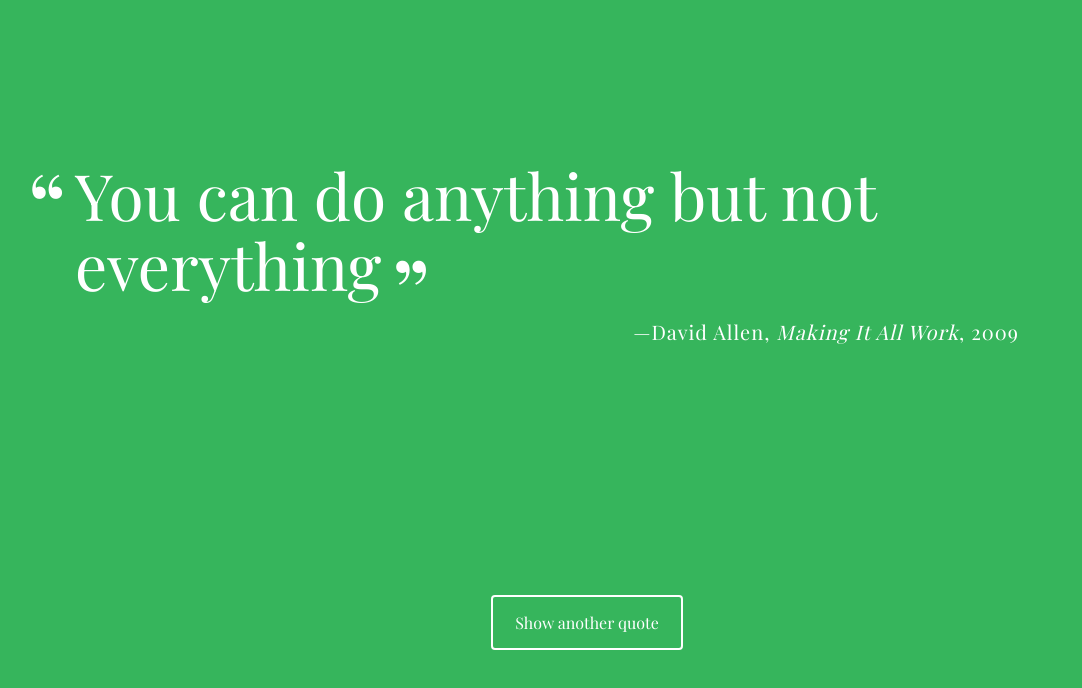
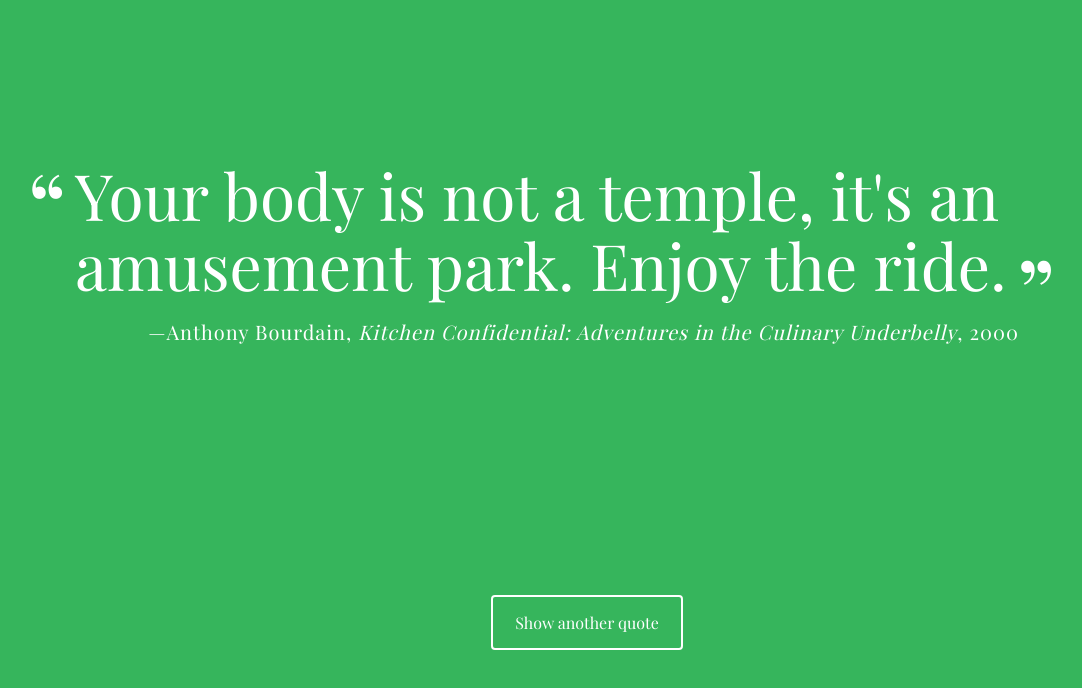
Before and after one commit to NMoore42/techdegree-project-1, a plain HTML site: page index.html in a window 1280 px wide. Both pictures are taken after a click on the button "Show another quote". Shown: the whole page, without its empty margins (53-1135 px from the left). Drawn offline with nearby package versions, Linux system fonts and the light colour scheme; a web font is replaced by a local one.

Commit message:
First Draft, Completed Code

```diff
--- a/index.html
+++ b/index.html
@@ -10,7 +10,7 @@
 <body>
   <div class="container">
     <div id="quote-box">
-      <p class="quote">You can do anything but not everything</p>
+      <p class="quote">You can do anything, but not everything</p>
       <p class="source">David Allen<span class="citation">Making It All Work</span><span class="year">2009</span></p>
     </div>
     <button id="loadQuote">Show another quote</button>
--- a/js/script.js
+++ b/js/script.js
@@ -1,3 +1,41 @@
 // event listener to respond to "Show another quote" button clicks
 // when user clicks anywhere on the button, the "printQuote" function is called
 document.getElementById('loadQuote').addEventListener("click", printQuote, false);
+var quotes = [
+{quote : 'And so it goes...', source : 'Kurt Vonnegut', citation : 'Slaughterhouse-Five', year : '1972'},
+{quote : 'Your body is not a temple, it\'s an amusement park. Enjoy the ride.', source : 'Anthony Bourdain', citation : 'Kitchen Confidential: Adventures in the Culinary Underbelly', year : '2000'},
+{quote : 'Books are a poor substitute for female companionship, but they are easier to find.', source : 'Patrick Rothfuss', citation : 'The Name of the Wind', year : '2007'},
+{quote : 'That\'s what she said.', source : 'Michael Scott', citation : 'The Office'},
+{quote : 'The best gift you can give anyone is a well-lived life of your own', source : 'Tig Notaro', citation : 'I\'m Just a Person', year : '2016'},
+{quote : 'Wubba lubba dub dub!', source : 'Rick Sanchez', citation : 'Rick and Morty'},
+{quote : 'Winter is coming.', source : 'Eddard Stark', citation : 'Game of Thrones'}
+];
+
+// selects random quote object from quote array and returns
+function getRandomQuote(){
+  var randomQuote = quotes[Math.floor(Math.random() * quotes.length)];
+  return randomQuote;
+}
+
+// calls getRandomQuote and stores return quote in variable
+// constructs a string containing properties of quote
+function printQuote(){
+  var randomQuote = getRandomQuote();
+  var quote = '<p class="quote">' + randomQuote.quote + '</p>' +
+              '<p class="source">' + randomQuote.source +
+              '<span class="citation">' + randomQuote.citation + '</span>' +
+              '<span class="year">' + randomQuote.year + '</span>'+
+              '</p>';
+  if (randomQuote.citation === undefined) {
+    return '<p class="quote">' + randomQuote.quote + '</p>' +
+                '<p class="source">' + randomQuote.source +
+                '<span class="citation">' + randomQuote.citation + '</span>'+
+                '</p>';
+    } else if (randomQuote.year === undefined){
+    return '<p class="quote">' + randomQuote.quote + '</p>' +
+            '<p class="source">' + randomQuote.source + '</p>';
+  }
+  document.getElementById('quote-box').innerHTML = printQuote();
+  return quote;
+
+}
```
